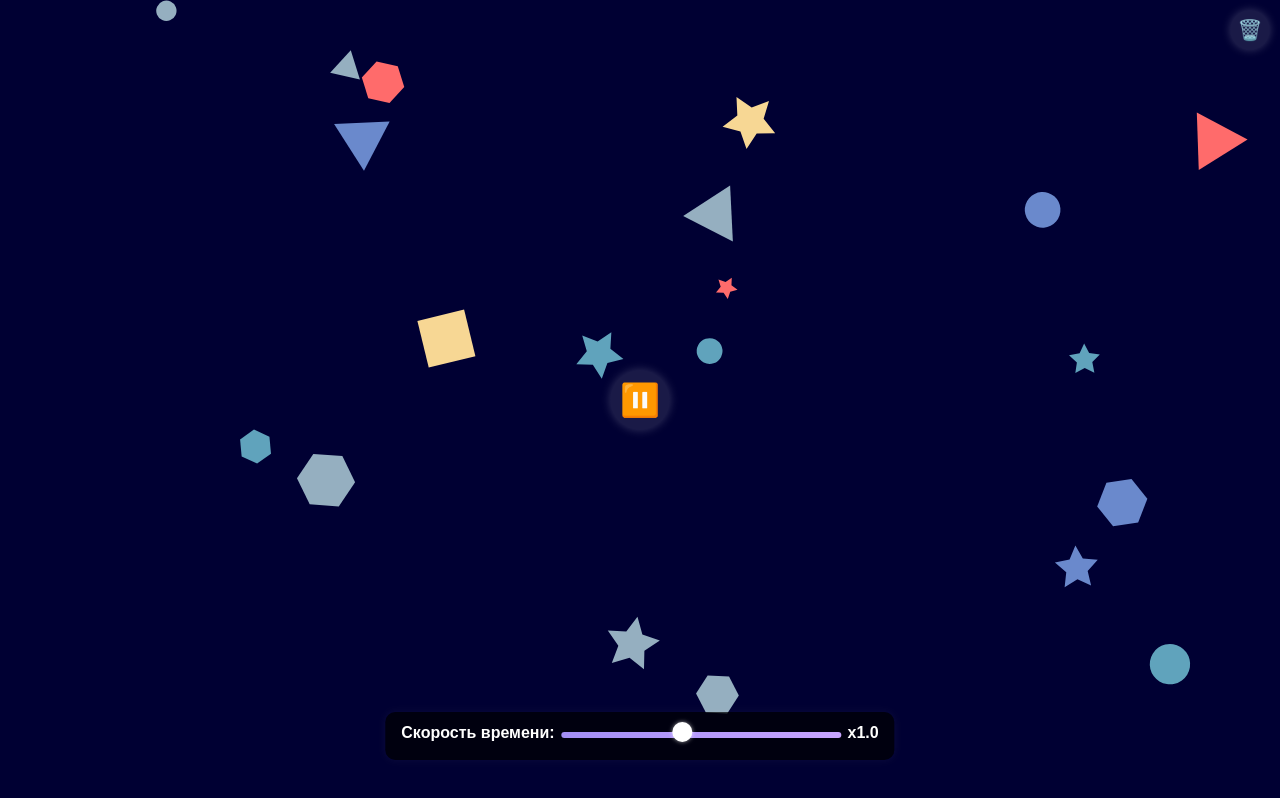
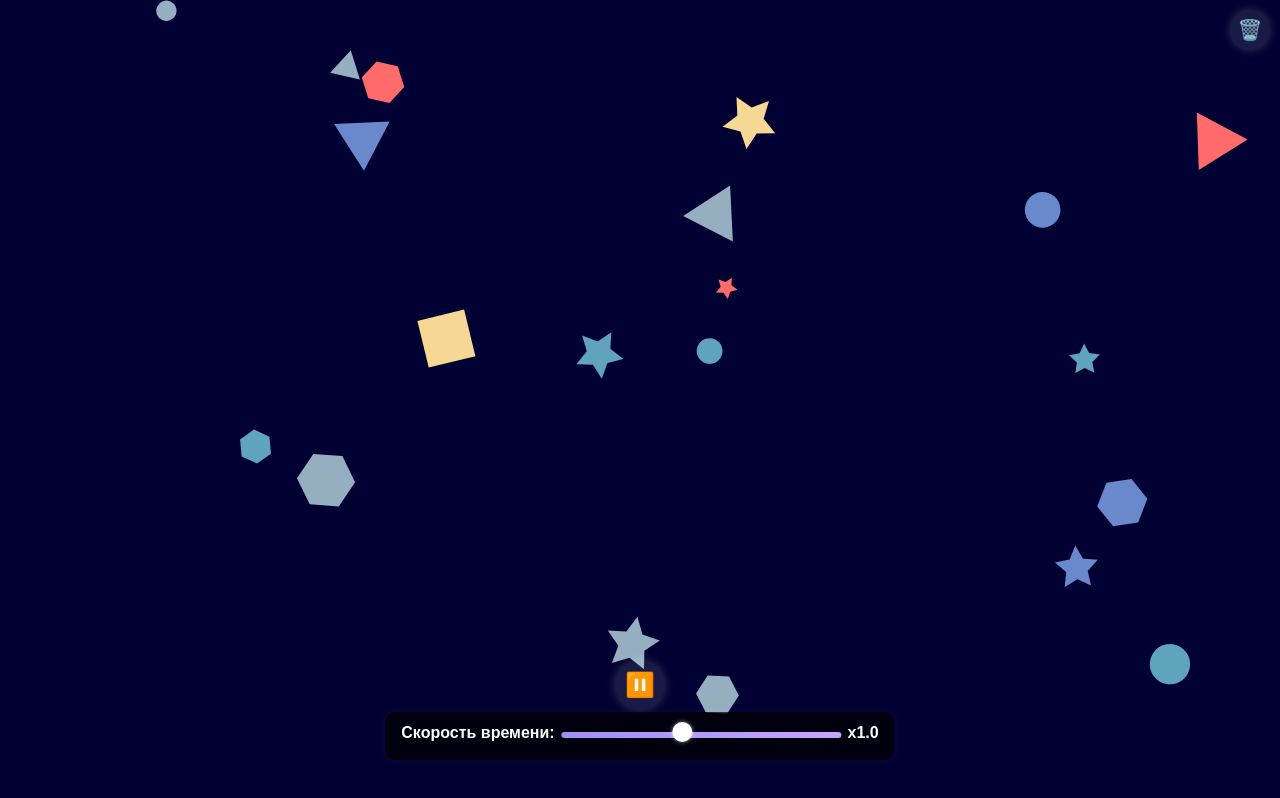
Before and after one commit to Tehnolog227/Time-game.-Attempt-2, a plain HTML site: page index.html in a window 1280 px wide. Drawn offline with Linux system fonts and the light colour scheme.

Commit message:
Add files via upload

```diff
--- a/index.html
+++ b/index.html
@@ -79,31 +79,27 @@
       border-radius: 5px;
     }
 
-    /* === Центральная кнопка паузы === */
+    /* === Кнопка паузы === */
     #pauseButton {
       position: fixed;
-      top: 50%;
+      bottom: 90px;
       left: 50%;
-      transform: translate(-50%, -50%);
+      transform: translateX(-50%);
       background-color: rgba(255, 255, 255, 0.1);
       border: none;
       color: white;
-      font-size: 32px;
-      width: 60px;
-      height: 60px;
+      font-size: 24px;
+      width: 50px;
+      height: 50px;
       border-radius: 50%;
       cursor: pointer;
       z-index: 9998;
       box-shadow: 0 0 10px rgba(255, 255, 255, 0.2);
-      transition: background 0.3s ease, transform 0.2s ease;
+      transition: all 0.3s ease;
     }
 
     #pauseButton:hover {
       background-color: rgba(255, 255, 255, 0.2);
-    }
-
-    #pauseButton:active {
-      transform: translate(-50%, -50%) scale(0.95);
     }
 
     /* === Кнопка удаления === */
@@ -281,13 +277,11 @@
 
   pauseButton.addEventListener('click', () => {
     if (timeMultiplier === 0) {
-      // Возобновляем
       timeMultiplier = lastTimeMultiplierBeforePause || 1;
       slider.value = timeMultiplier.toFixed(1);
       speedLabel.textContent = `x${timeMultiplier.toFixed(1)}`;
       pauseButton.textContent = '⏸️';
     } else {
-      // Ставим на паузу
       lastTimeMultiplierBeforePause = timeMultiplier;
       timeMultiplier = 0;
       slider.value = 0;
@@ -424,7 +418,7 @@
       return;
     }
 
-    const newShape = createRandomShape(e.clientX, e.clientY);
+    const newShape = createRandomShape(mouseX, mouseY);
     shapes.push(newShape);
   });
 
```
